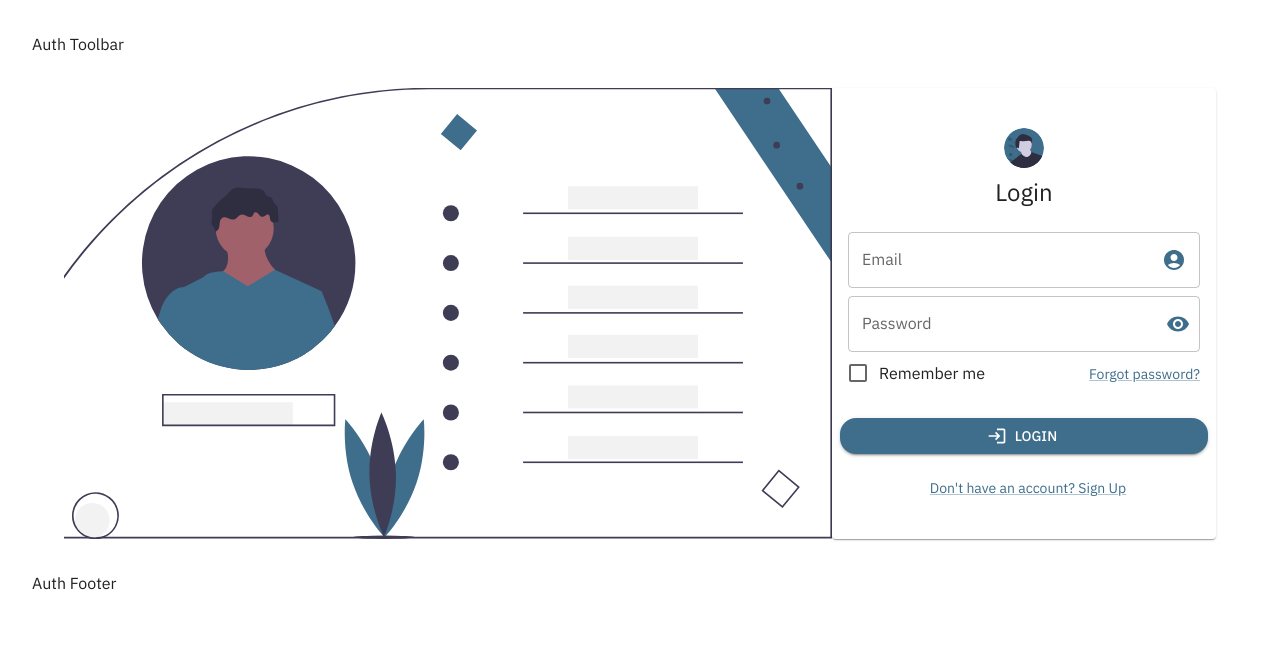
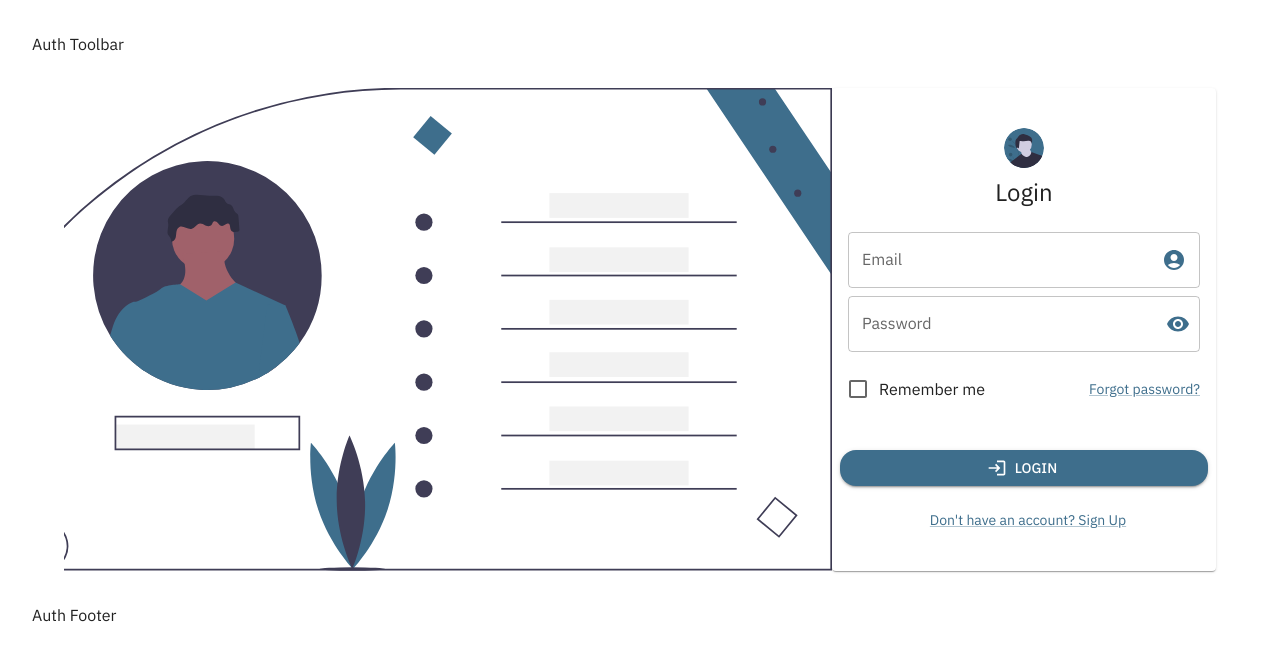
Before and after one commit to ddilranga/mui-template, a React (Vite) app: page /auth/login in a window 1280 px wide. Shown: the top 660 px of the page. Built offline with nearby package versions, Linux system fonts and the light colour scheme.

Commit message:
controlled checkbox added to login page

```diff
--- a/src/views/auth/login/login.tsx
+++ b/src/views/auth/login/login.tsx
@@ -12,9 +12,7 @@ import {
   Card,
   CardActions,
   CardContent,
-  Checkbox,
   Container,
-  FormControlLabel,
   Grid,
   IconButton,
   InputAdornment,
@@ -24,7 +22,10 @@ import {
 } from "@mui/material";
 import avatarImg from "assets/images/undraw_male_avatar.svg";
 import personalInfoSvg from "assets/images/undraw_personal_info.svg";
-import { ControlledTextField } from "components/FormControls";
+import {
+  ControlledCheckbox,
+  ControlledTextField,
+} from "components/FormControls";
 import { useAppDispatch } from "hooks";
 import { useState } from "react";
 import { useForm } from "react-hook-form";
@@ -34,11 +35,14 @@ import * as yup from "yup";
 import { setCredentials } from "../store";
 
 const loginSchema = yup.object({
-  email: yup.string().required().email(),
-  password: yup.string().required().min(8),
+  email: yup.string().required().email().default(""),
+  password: yup.string().required().min(8).default(""),
+  rememberMe: yup.bool().required().default(false),
 });
 
 type FormValues = yup.InferType<typeof loginSchema>;
+
+const defaultValues = loginSchema.cast({});
 
 export default function LoginPage() {
   let navigate = useNavigate();
@@ -48,10 +52,7 @@ export default function LoginPage() {
   const [login, { isLoading }] = useLoginMutation();
 
   const { handleSubmit, control } = useForm<FormValues>({
-    defaultValues: {
-      email: "",
-      password: "",
-    },
+    defaultValues,
     reValidateMode: "onSubmit",
     mode: "all",
     resolver: yupResolver(loginSchema),
@@ -68,12 +69,12 @@ export default function LoginPage() {
     handleSubmit(
       async (data) => {
         try {
-          const user = await login({
+          const { user, token } = await login({
             username: data.email,
             password: data.password,
           }).unwrap();
 
-          dispatch(setCredentials(user));
+          dispatch(setCredentials({ user, token }, data.rememberMe));
 
           navigate(from, { replace: true });
         } catch (err) {
@@ -160,26 +161,27 @@ export default function LoginPage() {
                       ),
                     }}
                   />
+                </Stack>
 
-                  <Grid
-                    container
+                <Stack
+                  direction="row"
                   alignItems="center"
                   justifyContent="space-between"
+                  sx={{ my: 2 }}
                 >
-                    <Grid item xs="auto">
-                      <FormControlLabel
-                        control={<Checkbox value="remember" color="primary" />}
-                        label={
+                  <ControlledCheckbox<FormValues>
+                    control={control}
+                    name="rememberMe"
+                    labelProps={{
+                      label: (
                         <Typography variant="body1">Remember me</Typography>
-                        }
+                      ),
+                    }}
                   />
-                    </Grid>
-                    <Grid item xs={false}>
+
                   <Link href="#" variant="body2">
                     Forgot password?
                   </Link>
-                    </Grid>
-                  </Grid>
                 </Stack>
               </CardContent>
 
```
Lines whose indentation alone changed are shown as unchanged.
